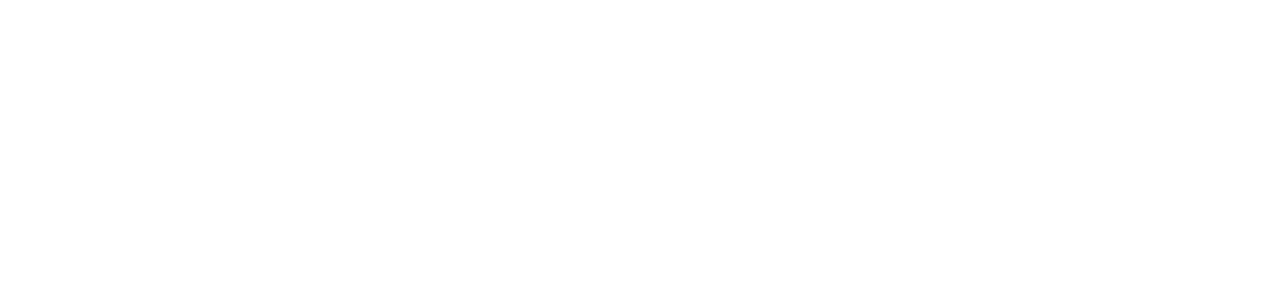
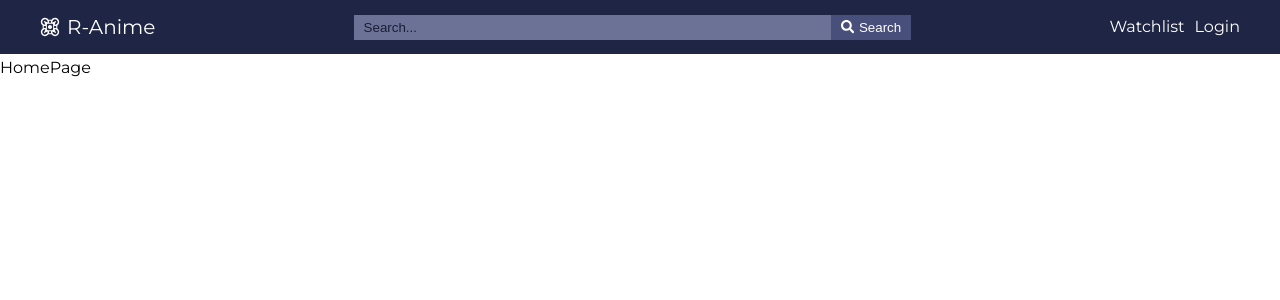
Before and after one commit to Tanju67/react-anime-frontend, a React (Vite) app: page / in a window 1280 px wide. Shown: the top 300 px of the page. Built offline with nearby package versions, Linux system fonts and the light colour scheme.

Commit message:
handle basic navigation bar

```diff
--- a/package.json
+++ b/package.json
@@ -12,6 +12,7 @@
   "dependencies": {
     "react": "^18.2.0",
     "react-dom": "^18.2.0",
+    "react-icons": "^5.0.1",
     "react-router-dom": "^6.22.3"
   },
   "devDependencies": {
--- a/src/App.jsx
+++ b/src/App.jsx
@@ -1,7 +1,17 @@
-import "./App.css";
+import { RouterProvider, createBrowserRouter } from "react-router-dom";
+import RootLayout from "./pages/RootLayout";
+import HomePage from "./pages/HomePage";
+
+const router = createBrowserRouter([
+  {
+    path: "/",
+    element: <RootLayout />,
+    children: [{ index: true, element: <HomePage /> }],
+  },
+]);
 
 function App() {
-  return <></>;
+  return <RouterProvider router={router} />;
 }
 
 export default App;
--- /dev/null
+++ b/src/pages/HomePage.jsx
@@ -0,0 +1,7 @@
+import React from "react";
+
+function HomePage() {
+  return <div>HomePage</div>;
+}
+
+export default HomePage;
--- /dev/null
+++ b/src/pages/RootLayout.jsx
@@ -0,0 +1,16 @@
+import React from "react";
+import { Outlet } from "react-router-dom";
+import MainNavigation from "../shared/UIElements/mainNavigation/MainNavigation";
+
+function RootLayout() {
+  return (
+    <>
+      <MainNavigation />
+      <main>
+        <Outlet />
+      </main>
+    </>
+  );
+}
+
+export default RootLayout;
--- /dev/null
+++ b/src/shared/UIElements/Logo.jsx
@@ -0,0 +1,14 @@
+import React from "react";
+import styles from "./Logo.module.css";
+import { GiAbstract020 } from "react-icons/gi";
+
+function Logo({ text }) {
+  return (
+    <div className={styles.logo}>
+      <GiAbstract020 />
+      {text && <span>R-Anime</span>}
+    </div>
+  );
+}
+
+export default Logo;
--- /dev/null
+++ b/src/shared/UIElements/Logo.module.css
@@ -0,0 +1,7 @@
+.logo {
+  display: flex;
+  justify-content: center;
+  align-items: center;
+  gap: 0.7rem;
+  font-size: 2rem;
+}
--- /dev/null
+++ b/src/shared/UIElements/mainNavigation/MainNavigation.jsx
@@ -0,0 +1,17 @@
+import React from "react";
+import styles from "./MainNavigation.module.css";
+import Logo from "../Logo";
+import SerachForm from "./SearchForm";
+import NavMenu from "./NavMenu";
+
+function MainNavigation() {
+  return (
+    <nav className={styles.mainNav}>
+      <Logo text={true} />
+      <SerachForm />
+      <NavMenu />
+    </nav>
+  );
+}
+
+export default MainNavigation;
--- /dev/null
+++ b/src/shared/UIElements/mainNavigation/MainNavigation.module.css
@@ -0,0 +1,8 @@
+.mainNav {
+  background-color: var(--clr-secondary);
+  color: #fff;
+  padding: 1rem 4rem;
+  display: flex;
+  justify-content: space-between;
+  align-items: center;
+}
--- /dev/null
+++ b/src/shared/UIElements/mainNavigation/NavMenu.jsx
@@ -0,0 +1,18 @@
+import React from "react";
+import styles from "./NavMenu.module.css";
+import { NavLink } from "react-router-dom";
+
+function NavMenu() {
+  return (
+    <ul className={styles.navMenu}>
+      <li>
+        <NavLink>Watchlist</NavLink>
+      </li>
+      <li>
+        <NavLink>Login</NavLink>
+      </li>
+    </ul>
+  );
+}
+
+export default NavMenu;
--- /dev/null
+++ b/src/shared/UIElements/mainNavigation/NavMenu.module.css
@@ -0,0 +1,10 @@
+.navMenu {
+  display: flex;
+  justify-content: center;
+  align-items: center;
+  gap: 1rem;
+}
+
+.navMenu a {
+  color: #fff;
+}
--- /dev/null
+++ b/src/shared/UIElements/mainNavigation/SearchForm.jsx
@@ -0,0 +1,17 @@
+import React from "react";
+import styles from "./SearchForm.module.css";
+import { FaSearch } from "react-icons/fa";
+
+function SearchForm() {
+  return (
+    <form className={styles.search}>
+      <input type="text" name="search" placeholder="Search..." />
+      <button>
+        <FaSearch />
+        <span>Search</span>
+      </button>
+    </form>
+  );
+}
+
+export default SearchForm;
--- /dev/null
+++ b/src/shared/UIElements/mainNavigation/SearchForm.module.css
@@ -0,0 +1,31 @@
+.search {
+  flex: 1;
+  width: 90%;
+  display: flex;
+  justify-content: center;
+  align-items: center;
+}
+
+.search input {
+  width: 50%;
+  padding: 0.5rem 1rem;
+  border: none;
+  outline: none;
+  background-color: var(--clr-primary-tint);
+}
+
+.search input::placeholder {
+  color: var(--clr-secondary-shade);
+}
+
+.search button {
+  padding: 0.5rem 1rem;
+  border: none;
+  display: flex;
+  justify-content: center;
+  align-items: center;
+  gap: 0.5rem;
+  background-color: var(--clr-primary);
+  color: #fff;
+  cursor: pointer;
+}
```
Also changed, not shown: 1 other file (tests, documents, lock files or other folders).
